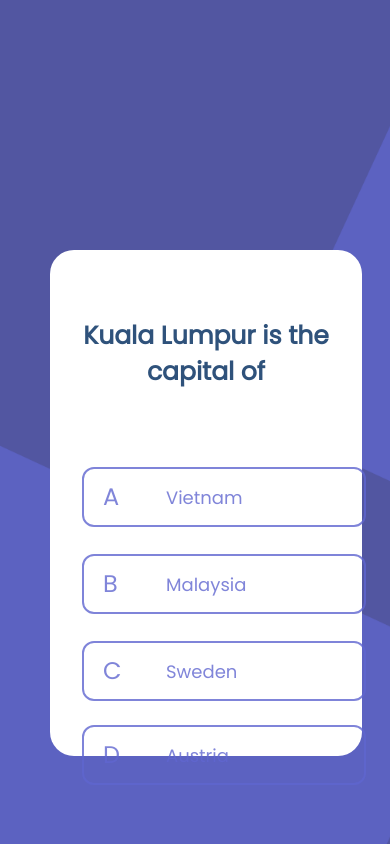
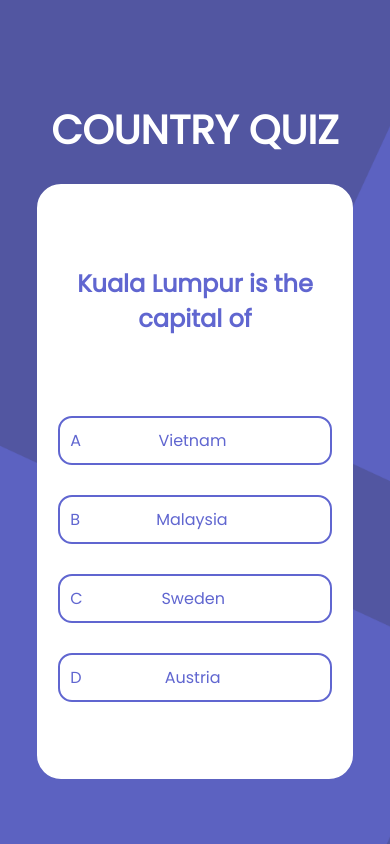
Before and after one commit to LokeshRatheee/countryquiz, a Next.js app: page /app/Quiz in a window 390 px wide. Built offline with nearby package versions, Linux system fonts and the light colour scheme.

Commit message:
complete quiz responsive

```diff
--- a/pages/app/Quiz.jsx
+++ b/pages/app/Quiz.jsx
@@ -24,7 +24,7 @@ export default function Quiz() {
           quality={100}
         />
         <div className={styles.quizblock}>
-          <div>
+          <div >
             <p>Kuala Lumpur is the capital of</p>
             <ul className={styles.ulLIst}>
             <li
--- a/pages/app/clickEventFun.js
+++ b/pages/app/clickEventFun.js
@@ -2,6 +2,15 @@ function handleClick(value) {
     const options_abcd = document.getElementsByClassName("optionsABCD");
     const cityNames = document.getElementsByClassName("optionNames");
     const listiteams = document.getElementsByClassName("listiteams");
+    const checkicon = document.getElementsByClassName("checkicon");
+    checkicon[0].style.visibility = "hidden";
+    const icon = document.getElementsByClassName("icon");
+      console.log(icon);
+      for (let i = 0; i < icon.length; i++) {
+        // icon[i].style.display = "inline";
+        icon[i].style.visibility = "hidden";
+        i;
+      }
     for (let i = 0; i < options_abcd.length; i++) {
       console.log(options_abcd[i]);
       options_abcd[i].style.color = "#6066D0";
@@ -20,6 +29,7 @@ function handleClick(value) {
       const checkicon = document.getElementsByClassName("checkicon");
       console.log(checkicon);
       checkicon[0].style.display = "inline";
+      checkicon[0].style.visibility = "visible";
 
       const green = document.getElementById("optionb");
       green.style.background = "#60BF88";
@@ -41,6 +51,7 @@ function handleClick(value) {
       const checkicon = document.getElementsByClassName("checkicon");
       console.log(checkicon);
       checkicon[0].style.display = "inline";
+      checkicon[0].style.visibility = "visible";
       const red = document.getElementById(value);
 
       let childElements = red.children;
@@ -69,6 +80,7 @@ function handleClick(value) {
       console.log(icon);
       for (let i = 0; i < icon.length; i++) {
         icon[i].style.display = "inline";
+        icon[i].style.visibility = "visible";
         i;
       }
     }
--- a/styles/globals.css
+++ b/styles/globals.css
@@ -19,9 +19,28 @@ body {
 }
 
 
-@media (max-width: 768px) {
-  .background-image {
-    background-size: contain;
+@media  (min-width: 768px) {
+  * {
+    margin: 0;
+    padding: 0;
+  }
+  html,
+  body {
+    max-width: 768px;
+    width: 100%;
+    height: 100%;
+    margin: 0px;
+    padding: 0px;
+    overflow-x: hidden;
+    background-image: url('/assets/background.png');
+    background-size: cover;
+    background-position: center center;
+    background-repeat: no-repeat;
+    /* height: 100vh; */
+  }
+  li{
+    list-style-type: none;
+
   }
 }
 @media only screen and (max-width: 600px) {
@@ -42,7 +61,12 @@ body {
     background-position: center center;
     background-repeat: no-repeat;
     /* height: 100vh; */
-  }}
+  }
+  li{
+    list-style-type: none;
+
+  }
+}
 
 /* :root {
   --max-width: 1100px;
--- a/styles/quizComponent/quiz.module.css
+++ b/styles/quizComponent/quiz.module.css
@@ -1,5 +1,5 @@
 @import url("https://fonts.googleapis.com/css2?family=Poppins&display=swap");
-
+@media only screen and (min-width: 1200px) {
   .img {
     position: absolute;
   }
@@ -205,7 +205,7 @@ color: white;
     border-radius: 12px;
     display: none;
   }
-.checkicon{
+  .checkicon {
     width: 20px;
     height: 20px;
     top: 18px;
@@ -218,98 +218,267 @@ color: white;
     border-radius: 12px;
     display: none;
   }
-
-
-
+}
 
 /* media quary */
 @media only screen and (max-width: 600px) {
-  .countryquiz{
+  .countryquiz {
     text-align: center;
+    padding-top: 100px;
+    width: 100%;
+    height: 10vh;
+    margin: 0;
+    color: #ffffff;
+    font-family: Poppins;
+    font-size: 40px;
+    font-weight: 700;
   }
-  .quizblock{
-
-    top: 250px;
-    /* bottom: 1vh; */
+  .undraw {
+    display: none;
+  }
+  .ulLIst {
+    padding-top: 30px;
+    display: grid;
+    gap: 30px;
+  }
+  .listiteams {
+    list-style-type: none;
+  }
+  .quizblock {
+    border: 2px solid white;
+    border-radius: 24px;
+    width: 80%;
+    height: 70vh;
     margin: auto;
-    left: 50px;
-    width: 80vw;
-    height: 60vh;
+    background-color: white;
+  }
+  .quizblock p {
+    color: #6066d0;
+    text-align: center;
+    font-size: x-large;
+    font-family: Poppins;
+    font-weight: 400;
+    width: 80%;
+    margin: auto;
+    padding-top: 80px;
+    padding-bottom: 50px;
+    font-weight: 700;
+  }
+  .optionA,
+  .optionB,
+  .optionC,
+  .optionD {
     display: flex;
-    justify-content: center;
-    right: 50px;
+    justify-content: space-between;
+    align-items: center;
+    color: #6066d0;
+    border: 2px solid #6066d0;
+    width: 80%;
+    margin: auto;
+    padding: 10px;
+    border-radius: 14px;
+    font-family: Poppins;
+    font-weight: 500;
+  }
+  .optionD:hover {
+    background: #f9a826;
+    border: transparent;
+    color: #ffffff;
+  }
+  .optionD:hover .optionsABCD,
+  .optionD:hover .optionNames {
+    color: white;
+  }
+  .optionC:hover {
+    background: #f9a826;
+    border: transparent;
+  }
+  .optionC:hover .optionsABCD,
+  .optionC:hover .optionNames {
+    color: white;
+  }
+  .optionB:hover {
+    background: #f9a826;
+    border: transparent;
+  }
+  .optionB:hover .optionsABCD,
+  .optionB:hover .optionNames {
+    color: white;
+  }
+  .optionA:hover {
+    background: #f9a826;
+    border: transparent;
+  }
+  .optionA:hover .optionsABCD,
+  .optionA:hover .optionNames {
+    color: white;
+  }
+  .checkicon,
+  .icon {
+    visibility: hidden;
+  }
 }
 
-  .quizblock p{
-    height: 76px;
-    width: 295px;
+@media only screen and (max-height: 670px) {
+  .countryquiz {
     text-align: center;
-    left: 0;
-    right: 0;
+    padding-top: 100px;
+    width: 100%;
+    margin: 0;
+    color: #ffffff;
+    font-family: Poppins;
+    font-size: 40px;
+    font-weight: 700;
   }
-  .ulLIst{
+  .undraw {
+    display: none;
+  }
+  .ulLIst {
+    padding-top: 0px;
+    display: grid;
+    gap: 30px;
+  }
+  .listiteams {
+    list-style-type: none;
+  }
+  .quizblock {
+    border: 2px solid white;
+    border-radius: 24px;
+    width: 80%;
+    height: 70vh;
+    margin: auto;
+  }
+  .quizblock p {
+    color: #6066d0;
+    text-align: center;
+    font-size: x-large;
+    font-family: Poppins;
+    font-weight: 400;
+    padding-top: 50px;
+    padding-bottom: 50px;
+    font-weight: 700;
+  }
+  .optionA,
+  .optionB,
+  .optionC,
+  .optionD {
     display: flex;
-    justify-content: center;
+    justify-content: space-between;
     align-items: center;
+    color: #6066d0;
+    border: 2px solid #6066d0;
+    width: 80%;
+    margin: auto;
+    padding: 10px;
+    font-weight: 400;
+    border-radius: 24px;
+    font-family: Poppins;
+    font-weight: 400;
   }
-  .optionA {
-    margin: auto;
-    position: absolute;
-    width: 280px;
-    height: 56px;
-    left: 32px;
-    top: 217px;
-    right: 32px;
-    list-style-type: none;
-
-    /* background: #F9A826; */
-    /* border-color: #2f527b; */
-    border-radius: 12px;
-    border: 2px solid rgba(96, 102, 208, 0.8);
-  }
-  .optionB {
-    margin: auto;
-    position: absolute;
-    width: 280px;
-    height: 56px;
-    left: 32px;
-    top: 304px;
-    right: 32px;
-    list-style-type: none;
-
-    /* background: #F9A826; */
-    /* border-color: #2f527b; */
-    border-radius: 12px;
-    border: 2px solid rgba(96, 102, 208, 0.8);
-  }
-  .optionC {
-    margin: auto;
-    position: absolute;
-    width: 280px;
-    height: 56px;
-    left: 32px;
-    top: 391px;
-    right: 32px;
-    list-style-type: none;
-
-    /* background: #F9A826; */
-    /* border-color: #2f527b; */
-    border-radius: 12px;
-    border: 2px solid rgba(96, 102, 208, 0.8);
-  }
-  .optionD {
-    position: absolute;
-    width: 280px;
-    height: 56px;
-   margin: auto;
-    top : 475px;
-    right: 32px;
-    list-style-type: none;
-
-    /* background: #F9A826; */
-    /* border-color: #2f527b; */
-    border-radius: 12px;
-    border: 2px solid rgba(96, 102, 208, 0.8);
 }
 
+@media only screen and (min-width: 768px) {
+  .countryquiz {
+    text-align: center;
+    padding-top: 40px;
+    width: 100%;
+    height: 10vh;
+    margin: 0;
+    color: #ffffff;
+    font-family: Poppins;
+    font-size: 46px;
+    font-weight: 700;
   }
+  .undraw {
+    /* display: none; */
+    position: relative;
+    left: 530px;
+    /* top: 0px; */
+  }
+  .ulLIst {
+    /* padding-top: 30px; */
+    display: grid;
+    gap: 60px;
+  }
+  .listiteams {
+    list-style-type: none;
+  }
+  .quizblock {
+    border: 2px solid white;
+    border-radius: 24px;
+    width: 80%;
+    height: 70vh;
+    margin: auto;
+    margin-top: -72px;
+    /* padding-top: 100px; */
+    background-color: white;
+  }
+  .quizblock p {
+    color: #6066d0;
+    text-align: center;
+    font-size: 35px;
+    font-family: Poppins;
+    font-weight: 400;
+    width: 80%;
+    /* height: 80%; */
+    margin: auto;
+    padding-top: 80px;
+    padding-bottom: 50px;
+    font-weight: 900;
+  }
+  .optionA,
+  .optionB,
+  .optionC,
+  .optionD {
+    display: flex;
+    justify-content: space-between;
+    align-items: center;
+    color: #6066d0;
+    border: 2px solid #6066d0;
+    width: 80%;
+    height: 100%;
+    margin: auto;
+    padding: 10px;
+    border-radius: 14px;
+    font-family: Poppins;
+    font-weight: 600;
+    font-size: large;
+  }
+  .optionD:hover {
+    background: #f9a826;
+    border: transparent;
+    color: #ffffff;
+  }
+  .optionD:hover .optionsABCD,
+  .optionD:hover .optionNames {
+    color: white;
+  }
+  .optionC:hover {
+    background: #f9a826;
+    border: transparent;
+  }
+  .optionC:hover .optionsABCD,
+  .optionC:hover .optionNames {
+    color: white;
+  }
+  .optionB:hover {
+    background: #f9a826;
+    border: transparent;
+  }
+  .optionB:hover .optionsABCD,
+  .optionB:hover .optionNames {
+    color: white;
+  }
+  .optionA:hover {
+    background: #f9a826;
+    border: transparent;
+  }
+  .optionA:hover .optionsABCD,
+  .optionA:hover .optionNames {
+    color: white;
+  }
+  .checkicon,
+  .icon {
+    visibility: hidden;
+  }
+}
```
Lines whose indentation alone changed are shown as unchanged.
